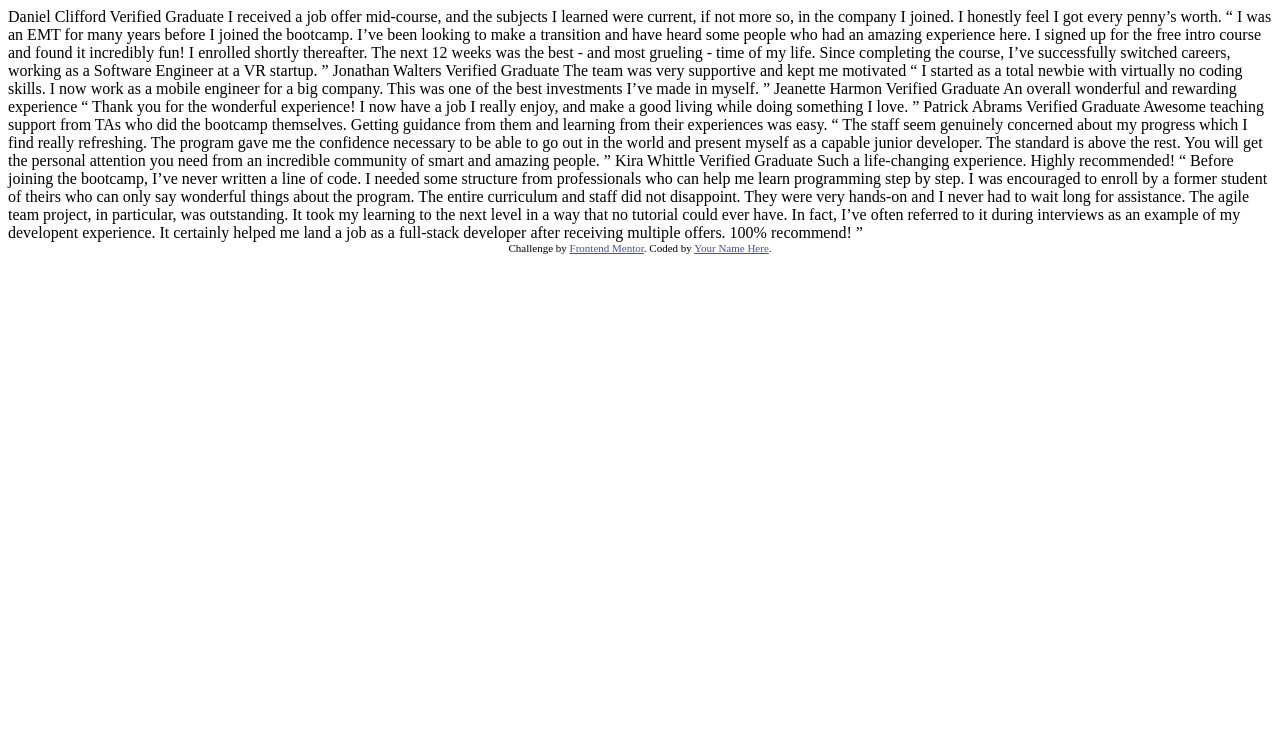
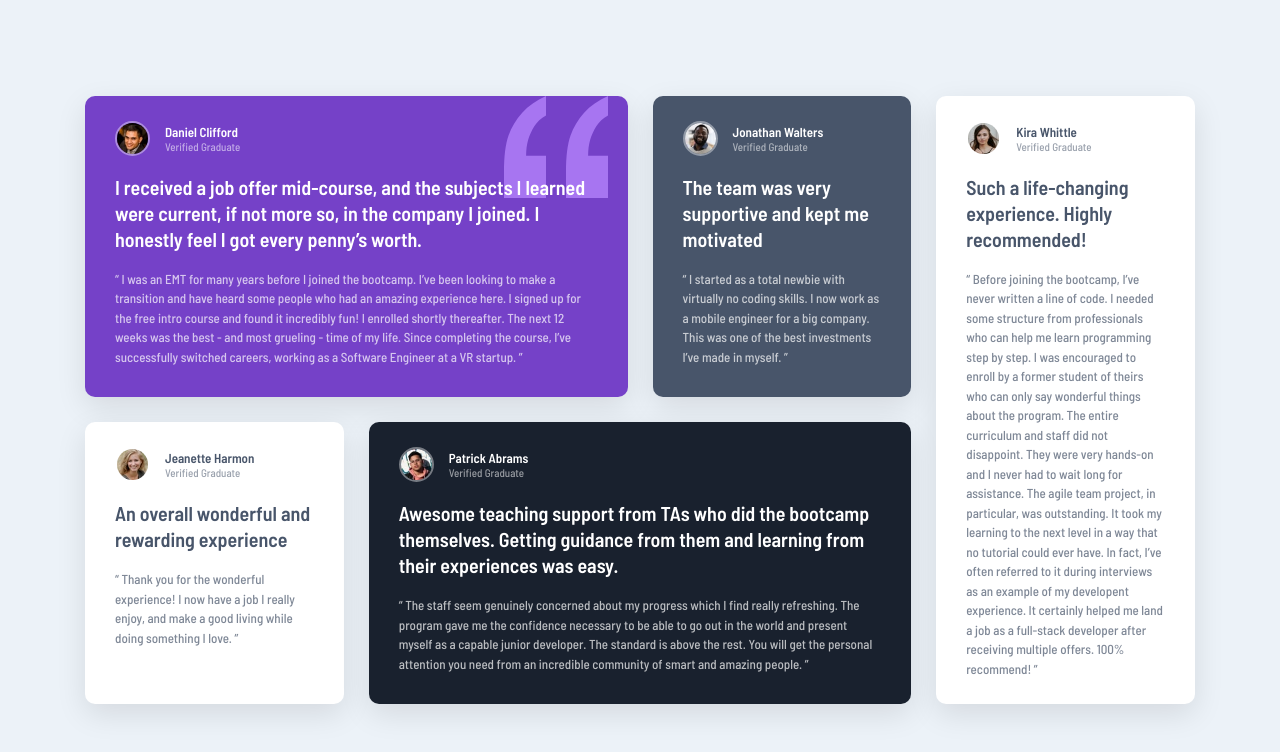
Before and after one commit to abhinavpoddar67/testimonials-grid-section-main, a plain HTML site: page index.html in a window 1280 px wide. Drawn offline with Linux system fonts and the light colour scheme.

Commit message:
Add files via upload
added css and improved html

```diff
--- a/index.html
+++ b/index.html
@@ -1,76 +1,87 @@
 <!DOCTYPE html>
 <html lang="en">
+
 <head>
   <meta charset="UTF-8">
-  <meta name="viewport" content="width=device-width, initial-scale=1.0"> <!-- displays site properly based on user's device -->
+  <meta name="viewport" content="width=device-width, initial-scale=1.0">
+  <link rel="icon" type="image/png" sizes="32x32" href="./images/favicon-32x32.png">
+  <title>Frontend Mentor | Testimonials Grid Section</title>
+  <link rel="stylesheet" href="style.css">
 
-  <link rel="icon" type="image/png" sizes="32x32" href="./images/favicon-32x32.png">
+  <link href="https://fonts.googleapis.com/css2?family=Barlow+Semi+Condensed:wght@500;600&display=swap" rel="stylesheet">
+</head>
 
-  <title>Frontend Mentor | [Challenge Name Here]</title>
+<body>
 
-  <!-- Feel free to remove these styles or customise in your own stylesheet 👍 -->
-  <style>
-    .attribution { font-size: 0.6875rem; text-align: center; }
-    .attribution a { color: hsl(228, 45%, 44%); }
-  </style>
-</head>
-<body>
-  Daniel Clifford
-  Verified Graduate
+  <main class="testimonials">
 
-  I received a job offer mid-course, and the subjects I learned were current, if not more so,
-  in the company I joined. I honestly feel I got every penny’s worth.
+    <!-- Daniel Clifford -->
+    <article class="card card-daniel">
+      <div class="card-header">
+        <img src="./images/image-daniel.jpg" alt="Daniel Clifford">
+        <div>
+          <h3>Daniel Clifford</h3>
+          <p>Verified Graduate</p>
+        </div>
+      </div>
+      <h2>I received a job offer mid-course, and the subjects I learned were current, if not more so, in the company I joined. I honestly feel I got every penny’s worth.</h2>
+      <p class="quote">“ I was an EMT for many years before I joined the bootcamp. I’ve been looking to make a transition and have heard some people who had an amazing experience here. I signed up for the free intro course and found it incredibly fun! I enrolled shortly thereafter. The next 12 weeks was the best - and most grueling - time of my life. Since completing the course, I’ve successfully switched careers, working as a Software Engineer at a VR startup. ”</p>
+    </article>
 
-  “ I was an EMT for many years before I joined the bootcamp. I’ve been looking to make a
-  transition and have heard some people who had an amazing experience here. I signed up
-  for the free intro course and found it incredibly fun! I enrolled shortly thereafter.
-  The next 12 weeks was the best - and most grueling - time of my life. Since completing
-  the course, I’ve successfully switched careers, working as a Software Engineer at a VR startup. ”
+    <!-- Jonathan Walters -->
+    <article class="card card-jonathan">
+      <div class="card-header">
+        <img src="./images/image-jonathan.jpg" alt="Jonathan Walters">
+        <div>
+          <h3>Jonathan Walters</h3>
+          <p>Verified Graduate</p>
+        </div>
+      </div>
+      <h2>The team was very supportive and kept me motivated</h2>
+      <p class="quote">“ I started as a total newbie with virtually no coding skills. I now work as a mobile engineer for a big company. This was one of the best investments I’ve made in myself. ”</p>
+    </article>
 
-  Jonathan Walters
-  Verified Graduate
+    <!-- Jeanette Harmon -->
+    <article class="card card-jeanette">
+      <div class="card-header">
+        <img src="./images/image-jeanette.jpg" alt="Jeanette Harmon">
+        <div>
+          <h3>Jeanette Harmon</h3>
+          <p>Verified Graduate</p>
+        </div>
+      </div>
+      <h2>An overall wonderful and rewarding experience</h2>
+      <p class="quote">“ Thank you for the wonderful experience! I now have a job I really enjoy, and make a good living while doing something I love. ”</p>
+    </article>
 
-  The team was very supportive and kept me motivated
+    <!-- Patrick Abrams -->
+    <article class="card card-patrick">
+      <div class="card-header">
+        <img src="./images/image-patrick.jpg" alt="Patrick Abrams">
+        <div>
+          <h3>Patrick Abrams</h3>
+          <p>Verified Graduate</p>
+        </div>
+      </div>
+      <h2>Awesome teaching support from TAs who did the bootcamp themselves. Getting guidance from them and learning from their experiences was easy.</h2>
+      <p class="quote">“ The staff seem genuinely concerned about my progress which I find really refreshing. The program gave me the confidence necessary to be able to go out in the world and present myself as a capable junior developer. The standard is above the rest. You will get the personal attention you need from an incredible community of smart and amazing people. ”</p>
+    </article>
 
-  “ I started as a total newbie with virtually no coding skills. I now work as a mobile engineer
-  for a big company. This was one of the best investments I’ve made in myself. ”
+    <!-- Kira Whittle -->
+    <article class="card card-kira">
+      <div class="card-header">
+        <img src="./images/image-kira.jpg" alt="Kira Whittle">
+        <div>
+          <h3>Kira Whittle</h3>
+          <p>Verified Graduate</p>
+        </div>
+      </div>
+      <h2>Such a life-changing experience. Highly recommended!</h2>
+      <p class="quote">“ Before joining the bootcamp, I’ve never written a line of code. I needed some structure from professionals who can help me learn programming step by step. I was encouraged to enroll by a former student of theirs who can only say wonderful things about the program. The entire curriculum and staff did not disappoint. They were very hands-on and I never had to wait long for assistance. The agile team project, in particular, was outstanding. It took my learning to the next level in a way that no tutorial could ever have. In fact, I’ve often referred to it during interviews as an example of my developent experience. It certainly helped me land a job as a full-stack developer after receiving multiple offers. 100% recommend! ”</p>
+    </article>
 
-  Jeanette Harmon
-  Verified Graduate
+  </main>
 
-  An overall wonderful and rewarding experience
+</body>
 
-  “ Thank you for the wonderful experience! I now have a job I really enjoy, and make a good living
-  while doing something I love. ”
-
-  Patrick Abrams
-  Verified Graduate
-
-  Awesome teaching support from TAs who did the bootcamp themselves. Getting guidance from them and
-  learning from their experiences was easy.
-
-  “ The staff seem genuinely concerned about my progress which I find really refreshing. The program
-  gave me the confidence necessary to be able to go out in the world and present myself as a capable
-  junior developer. The standard is above the rest. You will get the personal attention you need from
-  an incredible community of smart and amazing people. ”
-
-  Kira Whittle
-  Verified Graduate
-
-  Such a life-changing experience. Highly recommended!
-
-  “ Before joining the bootcamp, I’ve never written a line of code. I needed some structure from
-  professionals who can help me learn programming step by step. I was encouraged to enroll by a former
-  student of theirs who can only say wonderful things about the program. The entire curriculum and staff
-  did not disappoint. They were very hands-on and I never had to wait long for assistance. The agile team
-  project, in particular, was outstanding. It took my learning to the next level in a way that no tutorial
-  could ever have. In fact, I’ve often referred to it during interviews as an example of my developent
-  experience. It certainly helped me land a job as a full-stack developer after receiving multiple offers.
-  100% recommend! ”
-
-  <footer class="attribution">
-    Challenge by <a href="https://www.frontendmentor.io?ref=challenge">Frontend Mentor</a>.
-    Coded by <a href="#">Your Name Here</a>.
-  </footer>
-</body>
 </html>
--- /dev/null
+++ b/style.css
@@ -0,0 +1,127 @@
+/* ==================== RESET & BASE ==================== */
+* {
+  margin: 0;
+  padding: 0;
+  box-sizing: border-box;
+}
+
+body {
+  font-family: 'Barlow Semi Condensed', sans-serif;
+  background-color: hsl(210, 46%, 95%);
+  min-height: 100vh;
+  display: flex;
+  justify-content: center;
+  align-items: center;
+  padding: 40px 20px;
+}
+
+/* ==================== GRID ==================== */
+.testimonials {
+  display: grid;
+  grid-template-columns: repeat(4, 1fr);
+  grid-template-rows: auto auto;
+  gap: 25px;
+  max-width: 1110px;
+  width: 100%;
+}
+
+/* ==================== CARD ==================== */
+.card {
+  border-radius: 10px;
+  padding: 25px 30px;
+  box-shadow: 0 10px 30px rgba(0, 0, 0, 0.1);
+}
+
+.card-header {
+  display: flex;
+  align-items: center;
+  gap: 15px;
+  margin-bottom: 18px;
+}
+
+.card-header img {
+  width: 35px;
+  height: 35px;
+  border-radius: 50%;
+  border: 2px solid rgba(255, 255, 255, 0.4);
+}
+
+.card-header h3 {
+  font-size: 13px;
+  font-weight: 600;
+}
+
+.card-header p {
+  font-size: 11px;
+  opacity: 0.55;
+}
+
+.card h2 {
+  font-size: 20px;
+  font-weight: 600;
+  line-height: 1.3;
+  margin-bottom: 18px;
+}
+
+.card .quote {
+  font-size: 13px;
+  line-height: 1.5;
+  opacity: 0.7;
+}
+
+/* ==================== POSITIONS ==================== */
+
+.card-daniel {
+  grid-column: 1 / 3;
+  grid-row: 1 / 2;
+  background-color: hsl(263, 55%, 52%);
+  color: white;
+  background-image: url('./images/bg-pattern-quotation.svg');
+  background-repeat: no-repeat;
+  background-position: top 0 right 20px;
+}
+
+.card-jonathan {
+  grid-column: 3 / 4;
+  grid-row: 1 / 2;
+  background-color: hsl(217, 19%, 35%);
+  color: white;
+}
+
+.card-jeanette {
+  grid-column: 1 / 2;
+  grid-row: 2 / 3;
+  background-color: white;
+  color: hsl(217, 19%, 35%);
+}
+
+.card-patrick {
+  grid-column: 2 / 4;
+  grid-row: 2 / 3;
+  background-color: hsl(219, 29%, 14%);
+  color: white;
+}
+
+.card-kira {
+  grid-column: 4 / 5;
+  grid-row: 1 / 3;
+  background-color: white;
+  color: hsl(217, 19%, 35%);
+}
+
+/* ==================== MOBILE ==================== */
+@media (max-width: 950px) {
+  .testimonials {
+    grid-template-columns: 1fr;
+    grid-template-rows: auto;
+  }
+
+  .card-daniel,
+  .card-jonathan,
+  .card-jeanette,
+  .card-patrick,
+  .card-kira {
+    grid-column: 1 / 2;
+    grid-row: auto;
+  }
+}
```
